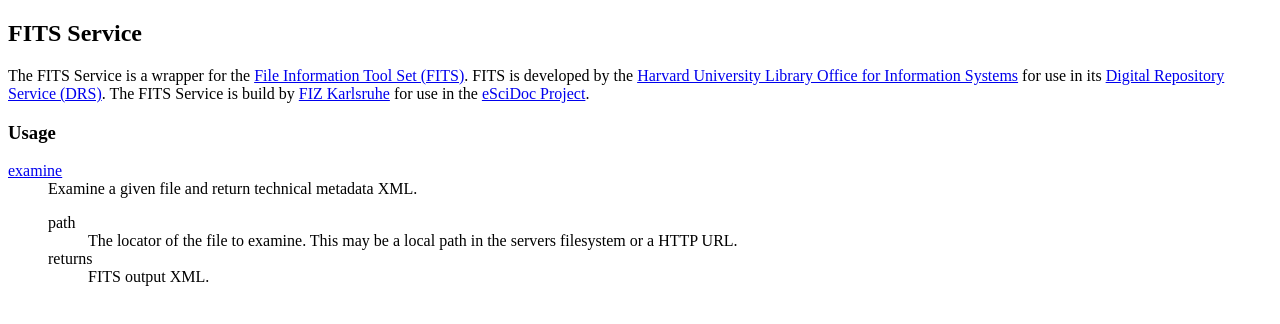
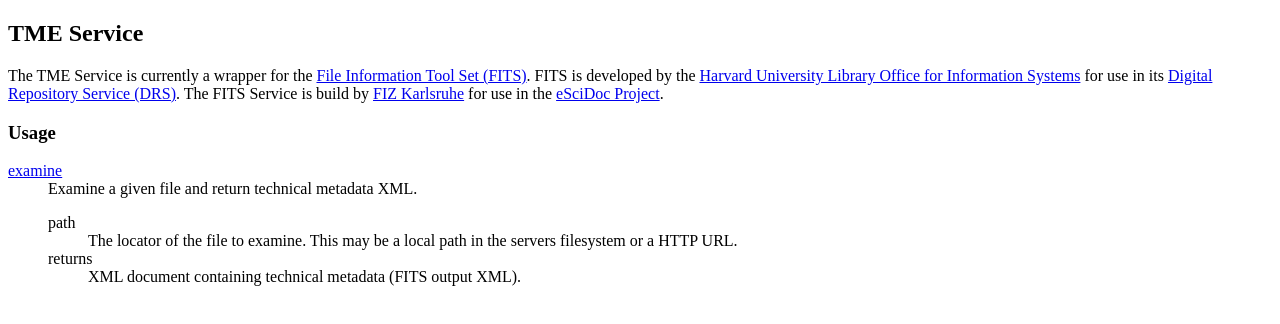
Before and after one commit to escidoc/fits-service, a plain HTML site: page web/index.html in a window 1280 px wide. Drawn offline with Linux system fonts and the light colour scheme.

Commit message:
adopted service website

```diff
--- a/web/index.html
+++ b/web/index.html
@@ -5,8 +5,8 @@
 <title>FITS Service</title>
 </head>
 <body>
-<h2>FITS Service</h2>
-<p>The FITS Service is a wrapper for the <a
+<h2>TME Service</h2>
+<p>The TME Service is currently a wrapper for the <a
 	href="http://code.google.com/p/fits/">File Information Tool Set
 (FITS)</a>. FITS is developed by the <a href="http://hul.harvard.edu/ois/">Harvard
 University Library Office for Information Systems</a> for use in its <a
@@ -24,7 +24,7 @@
 		<dd>The locator of the file to examine. This may be a local path
 		in the servers filesystem or a HTTP URL.</dd>
 		<dt>returns</dt>
-		<dd>FITS output XML.</dd>
+		<dd>XML document containing technical metadata (FITS output XML).</dd>
 	</dl>
 	</dd>
 </dl>
```
